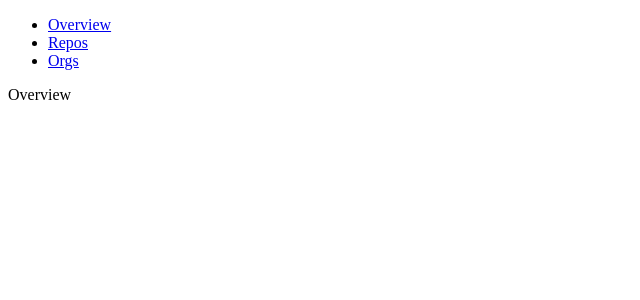
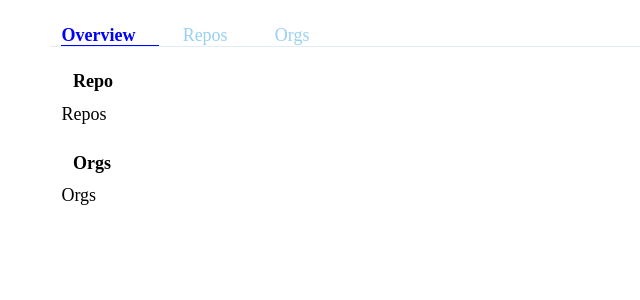
Before and after one commit to khoramshahy/react-github-search-user-repos-orgs, a React (Create React App) app: page /shirin/info/overview in a window 1280 px wide. Shown: the top 300 px of the page, without its empty margins (0-640 px from the left). Built offline with nearby package versions, Linux system fonts and the light colour scheme.

Commit message:
add lazy loading(code-split)

```diff
--- a/package.json
+++ b/package.json
@@ -6,6 +6,7 @@
     "@testing-library/jest-dom": "^4.2.4",
     "@testing-library/react": "^9.5.0",
     "@testing-library/user-event": "^7.2.1",
+    "axios": "^0.19.2",
     "node-sass": "^4.14.0",
     "react": "^16.13.1",
     "react-dom": "^16.13.1",
--- /dev/null
+++ b/src/api/index.js
@@ -0,0 +1,29 @@
+import axios from "axios";
+
+// Documentation is at https://developer.github.com/v3/
+const BASE_URL = "https://api.github.com";
+
+export { getRepos, getUserData, getUser };
+
+function getUser(username) {
+    return axios.get(`${BASE_URL}/users/${username}`)
+        .then(response => response.data)
+        .catch(error => 'error')
+}
+
+function getRepos(username) {
+    const url = `${BASE_URL}/users/${username}/repos?per_page=250`;
+    return axios.get(url).then(response => response.data);
+}
+
+function getUserData(username) {
+    return axios
+        .all([
+            axios.get(`${BASE_URL}/users/${username}`),
+            axios.get(`${BASE_URL}/users/${username}/orgs`)
+        ])
+        .then(([user, orgs]) => ({
+            user: user.data,
+            orgs: orgs.data
+        }));
+}
--- a/src/components/App.js
+++ b/src/components/App.js
@@ -1,16 +1,20 @@
-import React from 'react';
+import React, { Suspense, lazy } from 'react';
 import { BrowserRouter as Router, Switch, Route, Redirect } from 'react-router-dom';
-import { Search, Info } from "./Routes";
 import '../sass/index.scss'
+
+const Search = lazy(() => import('./Routes/Search'));
+const Info = lazy(() => import('./Routes/Info'));
 
   function App() {
     return (
       <Router>
+        <Suspense fallback={<div>Loading...</div>}>
           <Switch>
             <Route exact path="/" component={Search}></Route>
             <Route path="/:user/info" component={Info}></Route>
             <Redirect to="/" />
           </Switch>
+        </Suspense>
       </Router>
     );
   }
--- a/src/components/Layout/Header.js
+++ b/src/components/Layout/Header.js
@@ -1,5 +1,5 @@
 import React from 'react';
-import { Link } from 'react-router-dom';
+import { NavLink } from 'react-router-dom';
 import { useParams } from "react-router";
 
 const Header = () => {
@@ -7,11 +7,9 @@ const Header = () => {
 
     return (
         <header>
-            <ul>
-                <li><Link to={`/${user}/info`}>Overview</Link></li>
-                <li><Link to={`/${user}/info/repos`}>Repos</Link></li>
-                <li><Link to={`/${user}/info/orgs`}>Orgs</Link></li>
-            </ul>
+            <NavLink to={`/${user}/info/overview`} activeClassName="active" >Overview</NavLink>
+            <NavLink to={`/${user}/info/repos`} activeClassName="active">Repos</NavLink>
+            <NavLink to={`/${user}/info/orgs`} activeClassName="active">Orgs</NavLink>
         </header>
     )
 }
--- a/src/components/Routes/Info.js
+++ b/src/components/Routes/Info.js
@@ -8,19 +8,21 @@ const Info = ({ match }) => {
     const { user } = useParams();
 
     //prevent user to change the username in url
-    if (user !== 'shirin') {
-        return <Redirect to="/" />
-    }
+    // if (user !== 'shirin') {
+    //     return <Redirect to="/" />
+    // }
 
     return (
         <Fragment>
             <Header />
+            <main>
                 <Switch>
                     <Route path={`${match.url}/overview`} component={Overview} />
                     <Route path={`${match.url}/repos`} component={Repos} />
                     <Route path={`${match.url}/orgs`} component={Orgs} />
                     <Redirect to={`${match.url}/overview`} />
                 </Switch>
+            </main>
         </Fragment >
     )
 };
--- a/src/components/Routes/Info/Overview.js
+++ b/src/components/Routes/Info/Overview.js
@@ -1,18 +1,19 @@
 import React, { Fragment } from 'react';
-import { useParams } from "react-router";
+import Repos from './Repos';
+import Orgs from './Orgs';
 
 const Overview = () => {
-    const { user } = useParams();
 
     return (
         <Fragment>
-            Overview
-            <div className="container">
-                <div>{user}</div>
-                <div>{user}</div>
-                <div>{user}</div>
-                <div>{user}</div>
-            </div>
+            <section>
+                <h3>Repo</h3>
+                <Repos />
+            </section>
+            <section>
+                <h3>Orgs</h3>
+                <Orgs />
+            </section >
         </Fragment >
     )
 };
--- a/src/components/Routes/Search.js
+++ b/src/components/Routes/Search.js
@@ -1,26 +1,39 @@
 import React, { useState, Fragment } from 'react';
 import { useHistory } from "react-router-dom";
+import { getUser } from '../../api';
 
 const Search = () => {
     const [user, setUser] = useState('');
+    const [error, setErorr] = useState('');
     const history = useHistory();
 
     const handleChange = (e) => {
         const { value } = e.target;
+        setErorr('');
         setUser(value);
     }
 
-    const getInfo = () => {
-        if(user === 'shirin'){
-            history.push(`/${user}/info`)
+    const handleEnter = (e) => {
+        if (e.key === 'Enter') {
+            getInfo()
         }
+    }
+
+    const getInfo = async () => {
+        const result = await getUser(user)
+        if (result === 'error') {
+            setErorr('User not found');
+            return;
+        }
+        history.push(`/${user}/info`)
     }
 
     return (
         <Fragment>
             <h1>Type a username:</h1>
-            <input value={user} onChange={handleChange} placeholder="search user" required/>
-            <button onClick={getInfo}>get info</button>
+            <input value={user} onChange={handleChange} placeholder="search user" required />
+            <button onClick={getInfo} onKeyPress={handleEnter}>get info</button>
+            {error && <p className="error">{error}</p>}
         </Fragment>
     )
 };
--- /dev/null
+++ b/src/sass/header.scss
@@ -0,0 +1,23 @@
+header {
+
+    border-bottom: 1px solid rgb(226, 238, 245);
+    margin-bottom: 2%;
+
+    a {
+        padding-right  : 2%;
+        text-decoration: none;
+        color          : rgb(151, 209, 243);
+        text-align         : center;
+
+        &[class='active'] {
+            color        : blue;
+            font-weight  : bold;
+            border-bottom: 1px solid blue;
+        }
+
+        &:hover {
+
+        }
+    }
+
+}
--- a/src/sass/index.scss
+++ b/src/sass/index.scss
@@ -1,4 +1,15 @@
-.container{
-  display: grid;
+@import './header.scss';
+
+* {
+  margin   : 1%;
+  font-size: 18px;
+
+  .error {
+    color: red;
+  }
+}
+
+.container {
+  display              : grid;
   grid-template-columns: repeat(auto-fill, minmax(200px, 1fr))
 }
```
Lines whose indentation alone changed are shown as unchanged.
